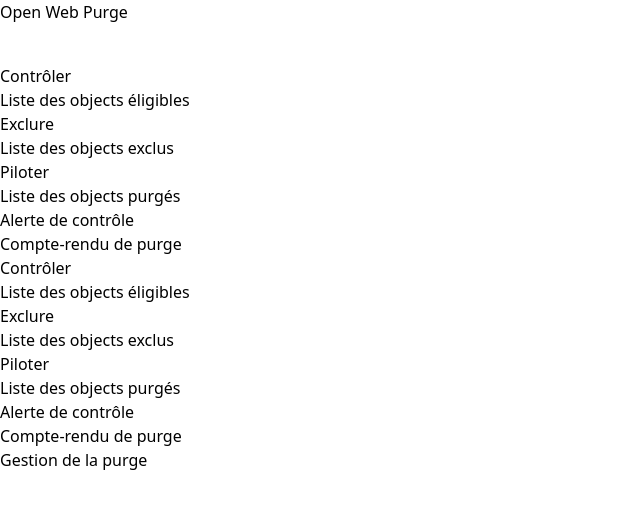
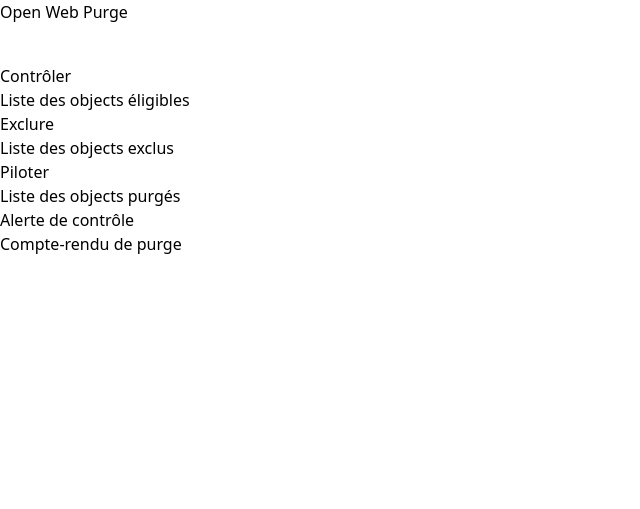
Before and after one commit to bghenne/purge_symfony, a Symfony app: template templates/home/home.html.twig in a window 1280 px wide. Shown: the top 509 px of the page, without its empty margins (0-640 px from the left). Run offline with Twig, Linux system fonts and the light colour scheme; the template is opened without the code that fills it, so the values that code supplies are empty; style sheets or scripts are compiled from the project's sources; some libraries are stand-ins or nearby versions.

Commit message:
Fix router

```diff
--- a/assets/App.vue
+++ b/assets/App.vue
@@ -1,13 +1,12 @@
 <script setup lang="ts">
-    import MainMenu from "./vue/components/MainMenu.vue";
     import Header from "./vue/components/Header.vue";
-
+    import Navigation from "./vue/components/Navigation.vue";
 </script>
 
 <template>
   <Header />
-  <MainMenu />
-  <router-view></router-view>
+  <Navigation />
+  <RouterView></RouterView>
 </template>
 
 <style scoped>
--- a/assets/vue/components/EligibleObject.vue
+++ b/assets/vue/components/EligibleObject.vue
@@ -3,7 +3,6 @@
 </script>
 
 <template>
-    Coucou
 </template>
 
 <style scoped>
--- a/assets/vue/components/MainMenu.vue
+++ /dev/null
@@ -1,20 +0,0 @@
-<script setup lang="ts">
-
-</script>
-
-<template>
-    <nav>
-      <h2>Contrôler</h2>
-      <router-link to="/eligible-object">Liste des objects éligibles</router-link>
-      <h2>Exclure</h2>
-      <router-link to="/excluded-object">Liste des objects exclus</router-link>
-      <h2>Piloter</h2>
-      <div><router-link to="/purged-object">Liste des objects purgés</router-link></div>
-      <div><router-link to="/control-alert">Alerte de contrôle</router-link></div>
-      <div><router-link to="/purge-report">Compte-rendu de purge</router-link></div>
-    </nav>
-</template>
-
-<style scoped>
-
-</style>
--- /dev/null
+++ b/assets/vue/components/Navigation.vue
@@ -0,0 +1,20 @@
+<script setup lang="ts">
+
+</script>
+
+<template>
+    <nav>
+      <h2>Contrôler</h2>
+      <RouterLink to="/eligible-object">Liste des objects éligibles</RouterLink>
+      <h2>Exclure</h2>
+      <RouterLink to="/excluded-object">Liste des objects exclus</RouterLink>
+      <h2>Piloter</h2>
+      <div><RouterLink to="/purged-object">Liste des objects purgés</RouterLink></div>
+      <div><RouterLink to="/control-alert">Alerte de contrôle</RouterLink></div>
+      <div><RouterLink to="/purge-report">Compte-rendu de purge</RouterLink></div>
+    </nav>
+</template>
+
+<style scoped>
+
+</style>
--- a/templates/home/home.html.twig
+++ b/templates/home/home.html.twig
@@ -1,5 +1,4 @@
 {% extends 'base.html.twig' %}
 
 {% block body %}
-    <p>Gestion de la purge</p>
 {% endblock %}
```
Also changed, not shown: assets/vue/router.ts (+5 -8 lines).
